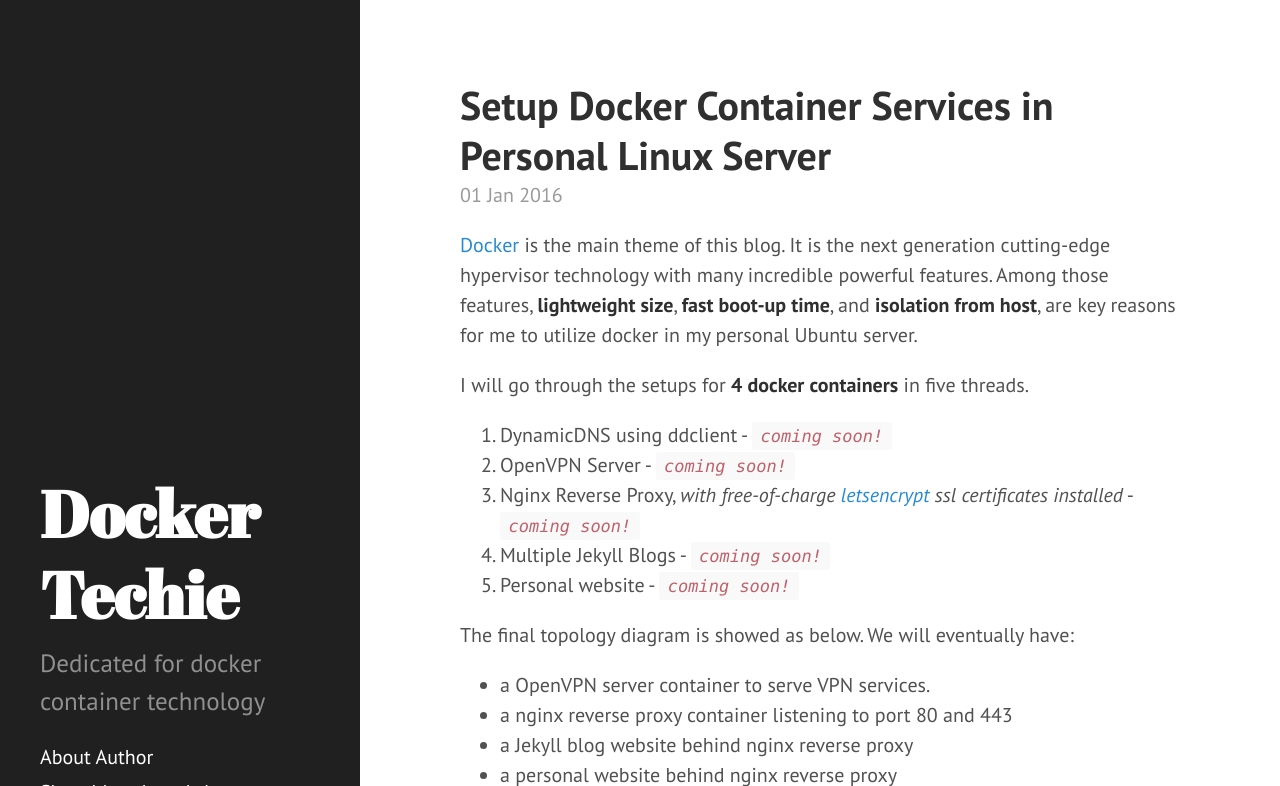
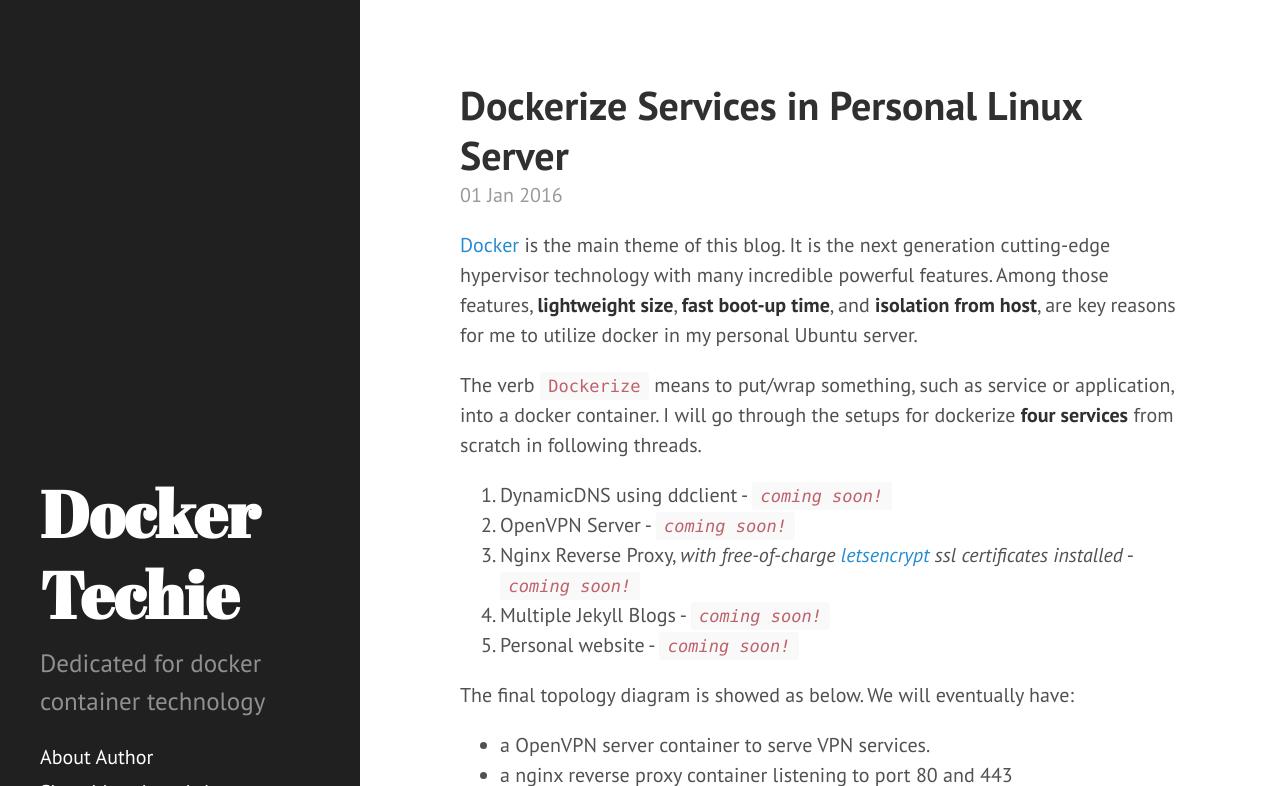
Before and after one commit to Xixiao007/Xixiao007.github.io, a Jekyll site: the page built from _posts/2016-01-01-setup-docker-container-services.md, in a window 1280 px wide and 900 px high, cut to the strip 0-786 px from the top of the window. Built offline with Jekyll 4.4.1, drawn with Linux system fonts in a browser that asks for light colours; nearby versions of some CDN libraries; comment, search, counter and statistics services are not loaded.

Commit message:
"commit"

```diff
--- a/_posts/2016-01-01-setup-docker-container-services.md
+++ b/_posts/2016-01-01-setup-docker-container-services.md
@@ -1,5 +1,5 @@
 ---
-title: "Setup Docker Container Services in Personal Linux Server"
+title: "Dockerize Services in Personal Linux Server"
 layout: post
 tags: basic
 comments: true
@@ -7,7 +7,7 @@
 
 [Docker](https://www.docker.com/what-docker) is the main theme of this blog. It is the next generation cutting-edge hypervisor technology with many incredible powerful features. Among those features, **lightweight size**, **fast boot-up time**, and **isolation from host**, are key reasons for me to utilize docker in my personal Ubuntu server.
 
-I will go through the setups for **4 docker containers** in five threads.
+The verb `Dockerize` means to put/wrap something, such as service or application, into a docker container. I will go through the setups for dockerize **four services** from scratch in following threads.
 
 1. DynamicDNS using ddclient - *`coming soon!`*
 2. OpenVPN Server - *`coming soon!`*
```
Also changed, not shown: about-xi-xiao.md (+1 -1 lines).
